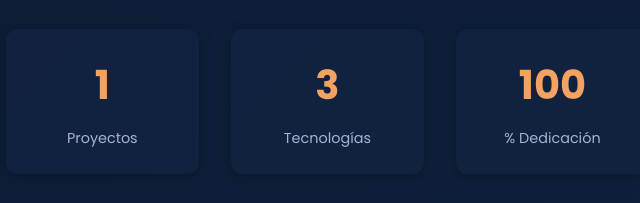
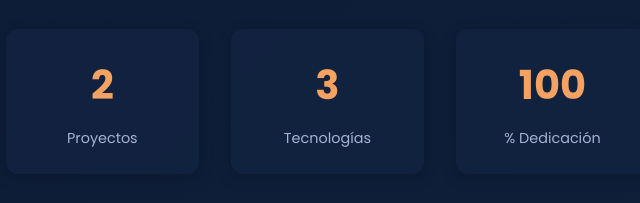
Before and after one commit to JDCar1241/Despliegue_JDan1421, a plain HTML site: page index.html in a window 1280 px wide. Shown: the part 1291-1494 px from the top of the page, 559-1199 px from the left. Drawn offline with Linux system fonts and the light colour scheme.

Commit message:
Modificacion 14/10/2025 18:36

```diff
--- a/index.html
+++ b/index.html
@@ -136,7 +136,7 @@
 
             <div class="stats">
               <div class="stat-item">
-                <span class="stat-number" data-count="1">0</span>
+                <span class="stat-number" data-count="2">0</span>
                 <span class="stat-label">Proyectos</span>
               </div>
               <div class="stat-item">
```
